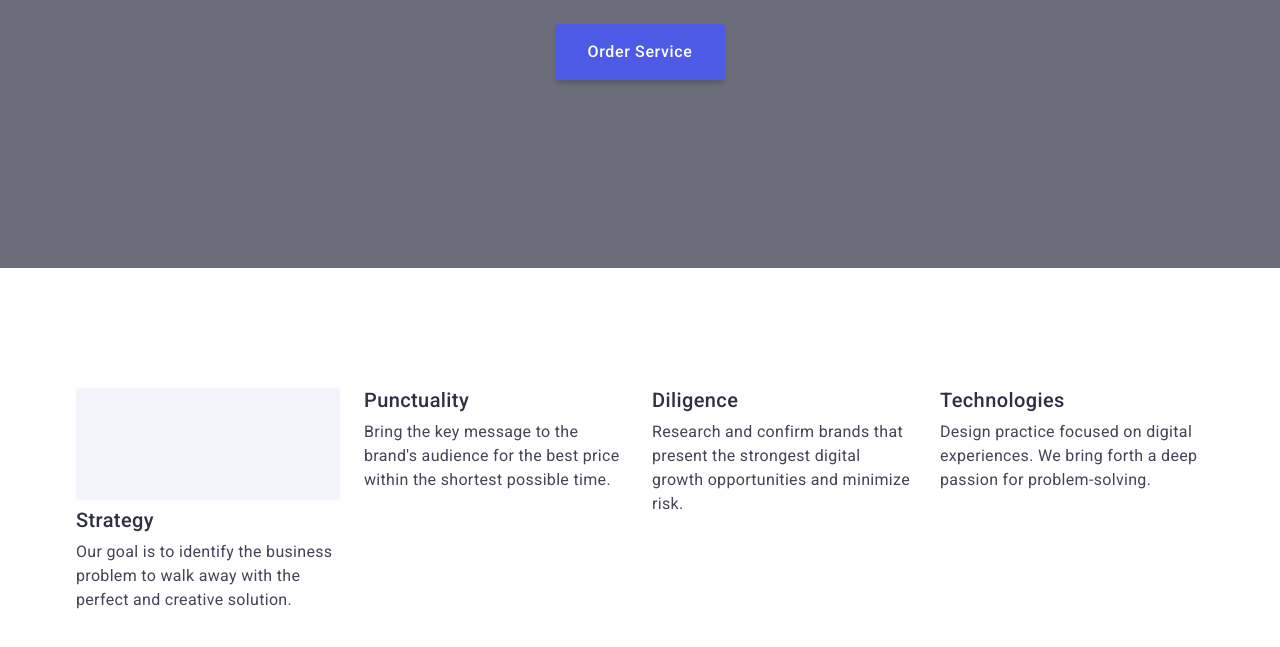
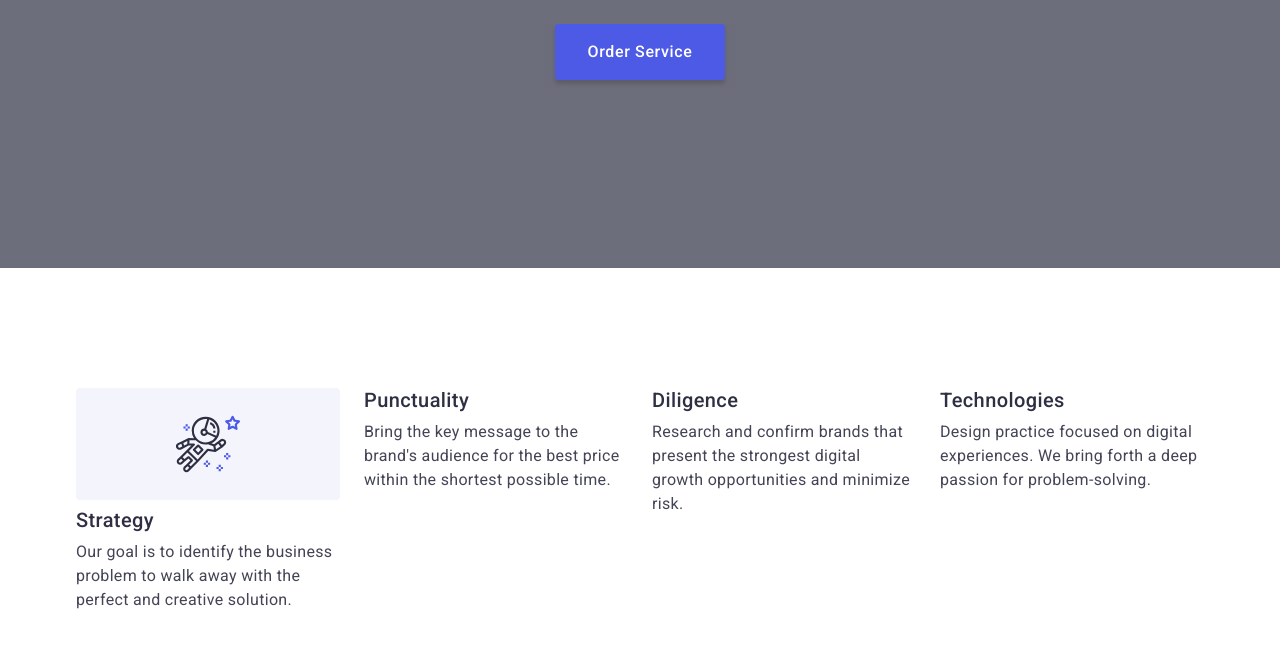
Before and after one commit to OleksandrYerin/goit-markup-hw-03, a plain HTML site: page index.html in a window 1280 px wide. Shown: the part 405-1052 px from the top of the page. Drawn offline with nearby package versions, Linux system fonts and the light colour scheme.

Commit message:
не бачіть svg

```diff
--- a/index.html
+++ b/index.html
@@ -51,7 +51,7 @@
           <ul class="features-list list">
             <li class="features-item">
               <div class="feature-conteiner">
-              <svg class="feature-icons" width="64" height="64"><use href="./images/icons.svg"></use>
+              <svg class="feature-icons" width="64" height="64"><use href="./images/icons.svg#icon-astronaut"></use>
               </svg>
             </div>
               <h3 class="header-list-item">Strategy</h3>
```
Also changed, not shown: images/logo comp/fifth.svg (deleted), images/logo comp/first.svg (deleted), images/logo comp/fourth.svg (deleted), images/logo comp/second.svg (deleted), images/logo comp/sixth.svg (deleted), images/logo comp/third.svg (deleted), images/svg2/antenna.svg (deleted), images/svg2/astronaut.svg (deleted), images/svg2/clock.svg (deleted), images/svg2/diagram.svg (deleted), images/svg2/facebook.svg (deleted), images/svg2/instagram.svg (deleted), images/svg2/linkedin.svg (deleted), images/svg2/twitter.svg (deleted), 1 more files.
